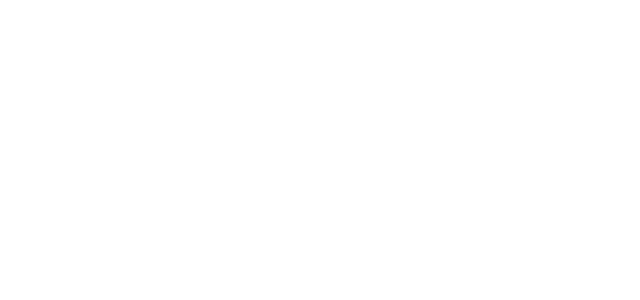
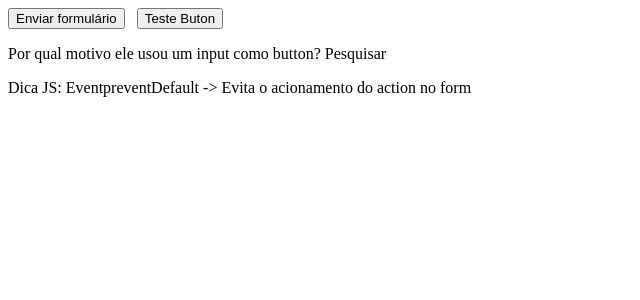
Before and after one commit to gpereira86/curso-vue-relembrando, a Vue app: page / in a window 1280 px wide. Shown: the top 300 px of the page, without its empty margins (0-640 px from the left). Built offline with nearby package versions, Linux system fonts and the light colour scheme.

Commit message:
@submit (enviar form) e event.preventDefault

```diff
--- a/src/componentes/Exemplo09Enviar.vue
+++ b/src/componentes/Exemplo09Enviar.vue
@@ -1,13 +1,19 @@
 <!-- SCRIPT -->
 <script setup>
   // Função para validar o formulário
-  function validaFormulario() {
+  function validaFormulario(event) {
+    alert('Formulário enviado');
 
+    event.preventDefault();
   }
-
 </script>
 
 <!-- HTML -->
 <template>
-
+    <form action="https://glaucopereira.com" @submit="validaFormulario">
+        <input type="submit" value="Enviar formulário"> &nbsp;
+        <button type="submit">Teste Buton</button>
+    </form>
+    <p>Por qual motivo ele usou um input como button? Pesquisar</p>
+    <p>Dica JS: EventpreventDefault -> Evita o acionamento do action no form </p>
 </template>
```
Also changed, not shown: src/componentes/Exemplo10.vue (added).
